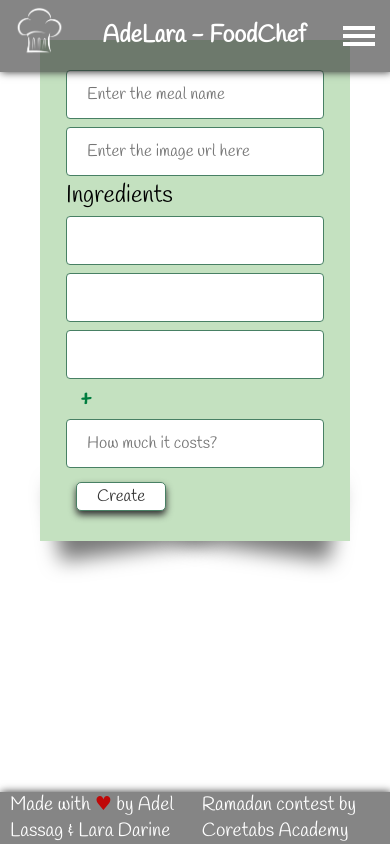
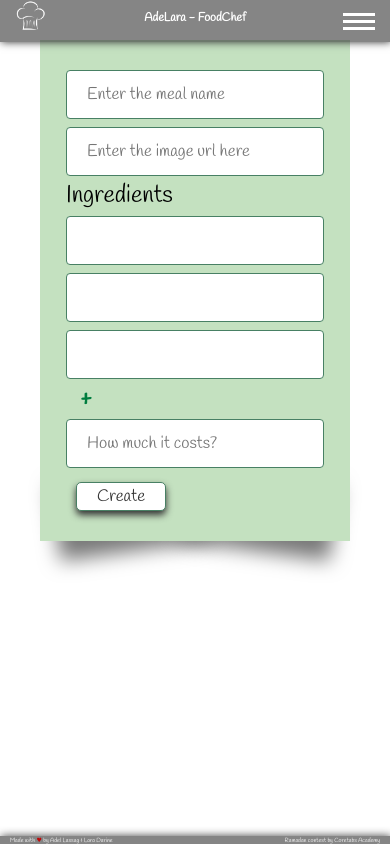
Before and after one commit to adelara-coretabs-contest/Adelara-coretabs-contest, a Flask app: page /add/meal in a window 390 px wide. Run offline with Flask 2, Linux system fonts and the light colour scheme.

Commit message:
Make some improvements on responsive and style :art:

```diff
--- a/static/css/style.css
+++ b/static/css/style.css
@@ -165,7 +165,7 @@ header, footer {
     position: absolute;
     top: 50%;
     left: 50%;
-    color: #599d7b;
+    color: #3d7157;
     margin: 0 auto;
 }
 
@@ -659,8 +659,8 @@ img {
 
 @media only screen and (max-width: 600px) {
     #hangry {
-      left: 20%;
-      top: 53%;
+      left: 33%;
+      top: 61%;
     }
 
     #details {
@@ -713,4 +713,29 @@ img {
     #home {
         width: 100px !important;
     }
+
+    #adelara-title {
+        font-size: 0.5em;
+    }
+
+    #logo img {
+        width: 32px;
+        height: 32px;
+    }
+
+    #hamburger-menu div {
+        height: 3px;
+    }
+
+    #footer {
+        font-size: .2em;
+    }
+
+    #hangry h2 {
+        font-size: 1em;
+    }
+
+    #hangry p {
+        font-size: .5em;
+    }
 }
```
